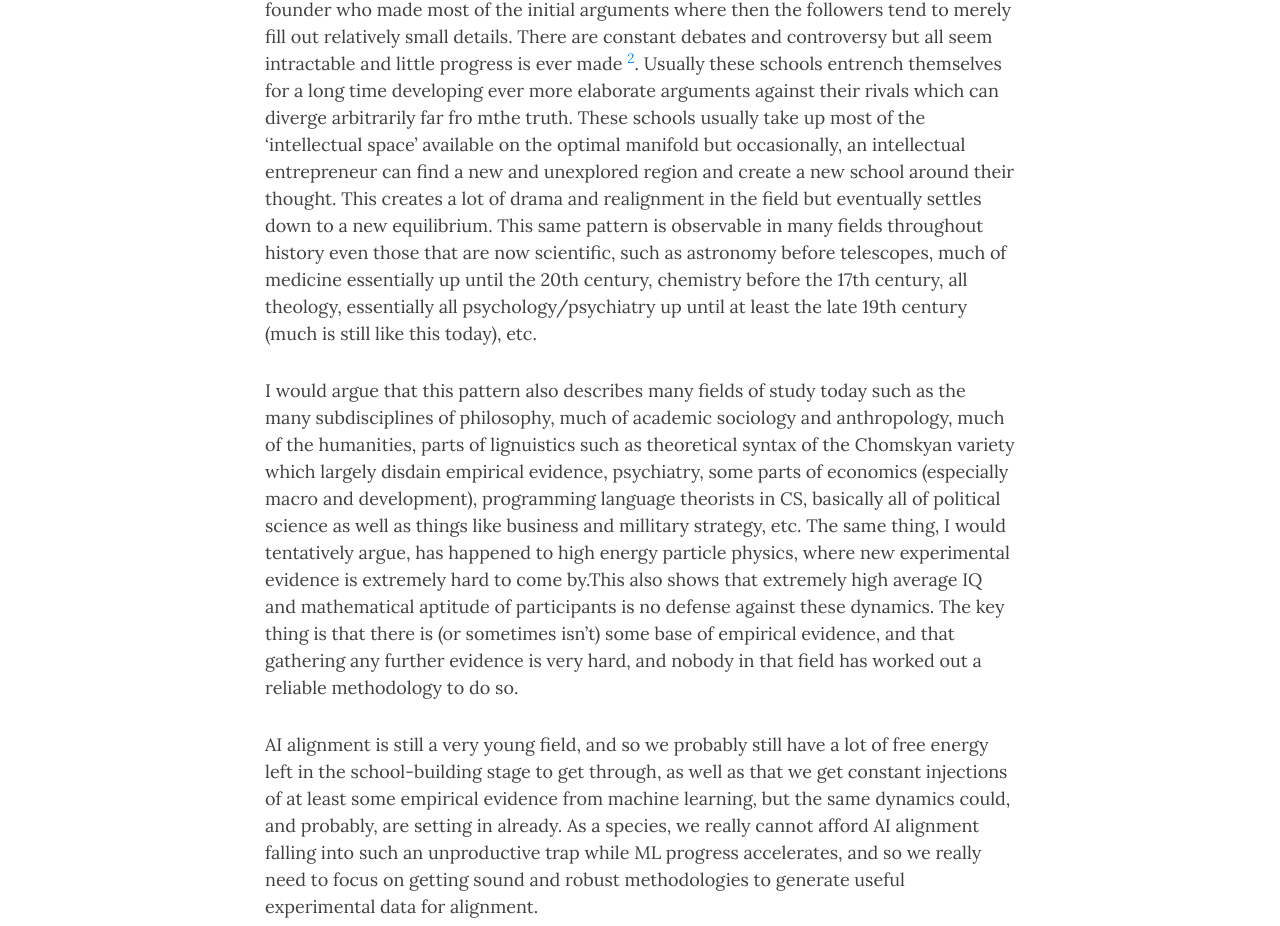
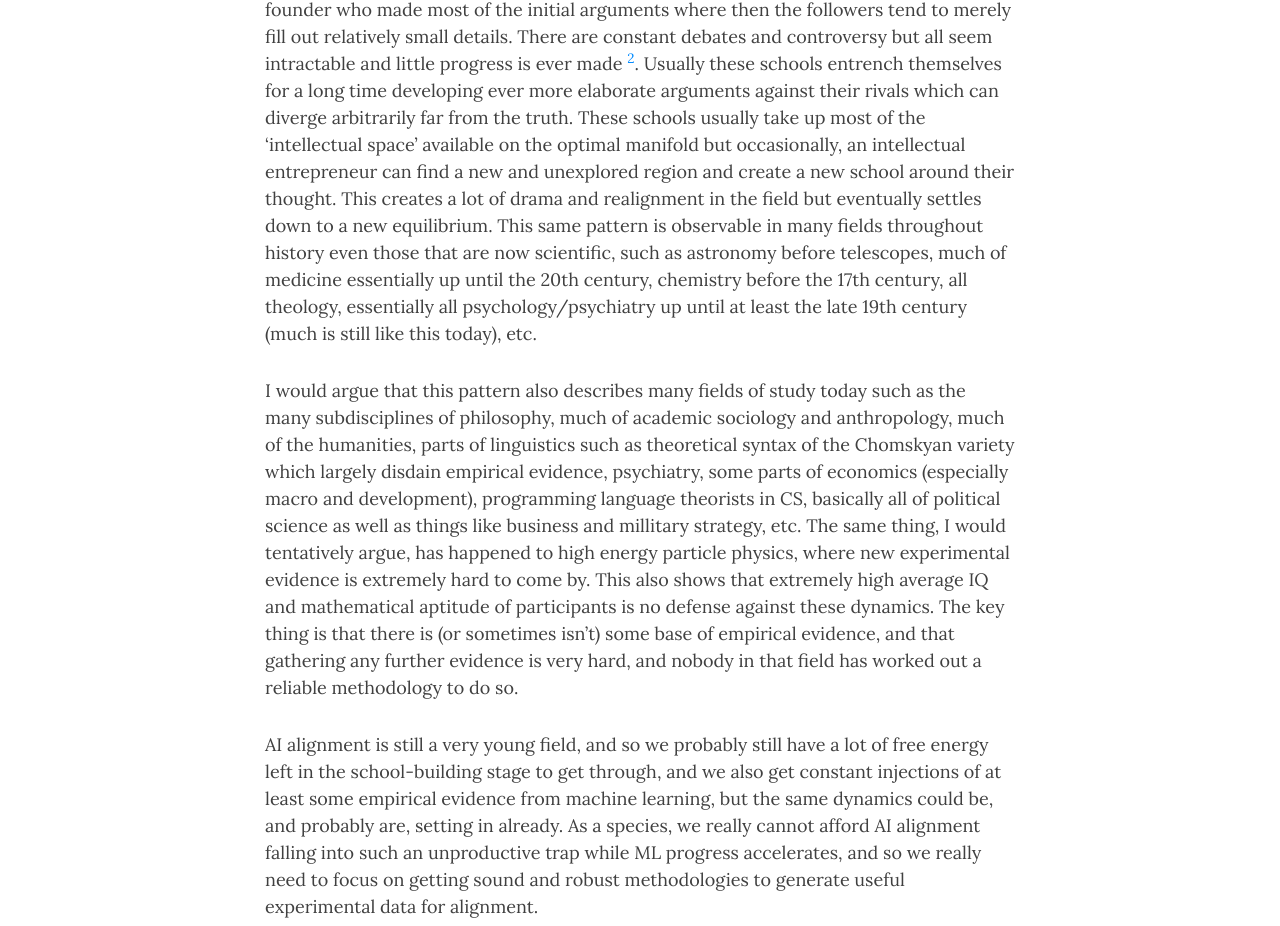
Before and after one commit to BerenMillidge/BerenMillidge.github.io, a Jekyll site: the page built from _posts/2022-08-27-Alignment-needs-empirical-evidence.md, in a window 1280 px wide and 1400 px high, scrolled down 2257 px. Shown: the part 208-1134 px from the top of the window. Built offline with Jekyll 4.4.1, drawn with Linux system fonts in a browser that asks for light colours; nearby versions of some CDN libraries; some of the changed text lies outside the part shown.

Commit message:
correcting various typos and errors

```diff
--- a/_posts/2022-08-27-Alignment-needs-empirical-evidence.md
+++ b/_posts/2022-08-27-Alignment-needs-empirical-evidence.md
@@ -3,13 +3,13 @@
 layout: post
 ---
 
-There has recently been a lot of discussion on Lesswrong about whether alignment is a uniquely hard problem because of the intrinsic lack of empirical evidence. Once we have an AGI, it seems unlikely we could safely experiment on it for a long time (potentially decades) until we crack alignment. The argument goes that instead need to solve alignment 'in advance' using primarily a-priori reasoning and theory construction. My feeling is that attempting to do this is extremely hard and very unlikely to succeed. I also think this is supported by intellectual history which shows the dismal failure of most fields of study to make substantive intellectual progress without a constant stream of new empirical evidence. I think that, based on outside view grounds, that this is very likely to also happen with alignment.
+There has recently been a lot of discussion on Lesswrong about whether alignment is a uniquely hard problem because of the intrinsic lack of empirical evidence. Once we have an AGI, it seems unlikely we could safely experiment on it for a long time (potentially decades) until we crack alignment. The argument goes that instead need to solve alignment 'in advance' using primarily a-priori reasoning and theory construction. My feeling is that attempting to do this is extremely hard and very unlikely to succeed. I also think this is supported by intellectual history which shows the dismal failure of most fields of study to make substantive intellectual progress without a constant stream of new empirical evidence. I think that, based on outside view grounds, that this is very likely to also happen with alignment absent a strong push for empiricism.
 
 However, the argument that direct experimentation on AGIs is going to be tough is still valid. However, this does not mean that we should throw up our hands despair. Instead, as a field, we need to be inventive in coming up with new methodologies for getting empirical evidence. This can be from studying existing ML models, or coming up with deliberate models of various failure modes we are concerned with, developing explicit ways to measure and quantify alignment relevant properties, empirically looking at the scaling relationships of current alignment techniques, and red-teaming models so as to try to elicit misaligned behaviours at non-threatening capability levels that we can then study. These approaches are just from off the top of my head, and if there is one thing that we know from the history of science it is that lateral and inventive thinking to come up with a new way to measure or quantify a phenomenon is a big step towards developing a rigorous science around it.
 
-One approach which I think isn't getting enough attention is in trying to deliberately induce misaligned behaviour in current ML models which are not at a dangerous level of capabilities. For instance, we should be able to experimentally create things like mesaoptimizers, deception, gradient hacking, etc in current ML models and then learn to quantify and study their properties in current models which are not dangerous. This should provide a rich vein of empirical evidence which we can study to try to derive a more general theory which can scale to larger models and ultimately to AGI.
+One approach which I think isn't getting enough attention is in trying to deliberately induce misaligned behaviour in current ML models which are not at a dangerous level of capabilities. For instance, we should be able to experimentally create things like mesaoptimizers, deception, gradient hacking, etc in current ML models and then learn to quantify and study their properties in a safe and contained way. This should provide a rich vein of empirical evidence which we can study to try to derive a more general theory which can scale to larger models and ultimately to AGI.
 
-Theory brings generality, which is exactly what we need to ensure that our techniques will scale to AGIs before we build them, but theory cannot be built from nothing. However, empirically, from the history of science, it seems theory needs a huge base of empirical evidence to work with, as well as constant reciprocal interaction between theory and practice to really progress.
+Theory brings generality, which is exactly what we need to ensure that our techniques will scale to AGIs before we build them, but theory cannot be built from nothing. Empirically, if we study the history of science, it seems theory needs a huge base of empirical evidence to work with, as well as constant reciprocal interaction between theory and practice to really progress.
 
 ### Why theorizing alone cannot go far
 
@@ -23,15 +23,15 @@
 
 Another way to think of this is from the machine learning / statistics perspectives. We can think of the scientific process as society slowly performing some kind of approximate Bayesian inference over the empirical data it has received. When we have very little data, we have two problems. The minor one is that our (societies') 'priors' are more important and this can completely stymie fields of scientific advance indefinitely if the priors are wrong. Secondly, and more fundamentally, is that with little data there is a huge optimal manifold of hypotheses with effectively equal likelihood with nothing to preference one hypothesis over another. A stochastic optimization process like science then essentially just randomly walks over this manifold. Absent new information, this equilibrium can persist indefinitely.
 
-What this looks like in practice is that the field has a number of schools which disagree about fundamental questions. Each school is usually founded by a charismatic intellectual founder who made most of the initial arguments where then the followers tend to merely fill out relatively small details. There are constant debates and controversy but all seem intractable and little progress is ever made [^2]. Usually these schools entrench themselves for a long time developing ever more elaborate arguments against their rivals which can diverge arbitrarily far fro mthe truth. These schools usually take up most of the 'intellectual space' available on the optimal manifold but occasionally, an intellectual entrepreneur can find a new and unexplored region and create a new school around their thought. This creates a lot of drama and realignment in the field but eventually settles down to a new equilibrium. This same pattern is observable in many fields throughout history even those that are now scientific, such as astronomy before telescopes, much of medicine essentially up until the 20th century, chemistry before the 17th century, all theology, essentially all psychology/psychiatry up until at least the late 19th century (much is still like this today), etc.
+What this looks like in practice is that the field has a number of schools which disagree about fundamental questions. Each school is usually founded by a charismatic intellectual founder who made most of the initial arguments where then the followers tend to merely fill out relatively small details. There are constant debates and controversy but all seem intractable and little progress is ever made [^2]. Usually these schools entrench themselves for a long time developing ever more elaborate arguments against their rivals which can diverge arbitrarily far from the truth. These schools usually take up most of the 'intellectual space' available on the optimal manifold but occasionally, an intellectual entrepreneur can find a new and unexplored region and create a new school around their thought. This creates a lot of drama and realignment in the field but eventually settles down to a new equilibrium. This same pattern is observable in many fields throughout history even those that are now scientific, such as astronomy before telescopes, much of medicine essentially up until the 20th century, chemistry before the 17th century, all theology, essentially all psychology/psychiatry up until at least the late 19th century (much is still like this today), etc.
 
-I would argue that this pattern also describes many fields of study today such as the many subdisciplines of philosophy, much of academic sociology and anthropology, much of the humanities, parts of lignuistics such as theoretical syntax of the Chomskyan variety which largely disdain empirical evidence, psychiatry, some parts of economics (especially macro and development),  programming language theorists in CS, basically all of political science as well as things like business and millitary strategy, etc. The same thing, I would tentatively argue, has happened to high energy particle physics, where new experimental evidence is extremely hard to come by.This also shows that extremely high average IQ and mathematical aptitude of participants is no defense against these dynamics. The key thing is that there is (or sometimes isn't) some base of empirical evidence, and that gathering any further evidence is very hard, and nobody in that field has worked out a reliable methodology to do so.
+I would argue that this pattern also describes many fields of study today such as the many subdisciplines of philosophy, much of academic sociology and anthropology, much of the humanities, parts of linguistics such as theoretical syntax of the Chomskyan variety which largely disdain empirical evidence, psychiatry, some parts of economics (especially macro and development),  programming language theorists in CS, basically all of political science as well as things like business and millitary strategy, etc. The same thing, I would tentatively argue, has happened to high energy particle physics, where new experimental evidence is extremely hard to come by. This also shows that extremely high average IQ and mathematical aptitude of participants is no defense against these dynamics. The key thing is that there is (or sometimes isn't) some base of empirical evidence, and that gathering any further evidence is very hard, and nobody in that field has worked out a reliable methodology to do so.
 
-AI alignment is still a very young field, and so we probably still have a lot of free energy left in the school-building stage to get through, as well as that we get constant injections of at least some empirical evidence from machine learning, but the same dynamics could, and probably, are setting in already. As a species, we really cannot afford AI alignment falling into such an unproductive trap while ML progress accelerates, and so we really need to focus on getting sound and robust methodologies to generate useful experimental data for alignment.
+AI alignment is still a very young field, and so we probably still have a lot of free energy left in the school-building stage to get through, and we also get constant injections of at least some empirical evidence from machine learning, but the same dynamics could be, and probably are, setting in already. As a species, we really cannot afford AI alignment falling into such an unproductive trap while ML progress accelerates, and so we really need to focus on getting sound and robust methodologies to generate useful experimental data for alignment.
 
 ### Case studies of theory and practice
 
-In general, our current experience of ML where experiment and engineering runs far in advance of theory is also extremely common historically (and perhaps is a common element of any technological revolution). We saw this happen again and again in the first and second industrial revolution where industrial advances happened primarily as a result of tinkerers and engineers experimenting practically while a theoretical understanding of the phenomena they were exploiting emerged only decades later. In the case of steam engines, the first steam engines were invented by Thomas Savery in the closing years of the 17th century and Thomas Newcomen in 1712, and were steadily improved. Then, in 1764, James Watt invented the condensing chamber which dramatically improved their efficiency [^3]. A theoretical understanding of why steam engines worked, and their fundamental limits only started to emerge in the early 19th century by Carnot and the rigorous field of thermodynamics only started moving towards maturity in the mid 19th century with Boltzmann, Planck and Clausius and only really achieved a full modern understanding with Gibbs in the 1870s. This is, at best, a 50 year gap between Watt and Carnot, and at worst an 150+ year gap between Newcomen and Gibbs. We probably can't be so lax with alignment as a 50 year gap between the development of the first superintelligences as a full theoretical understanding of them would probably spell our doom.
+In general, our current experience of ML where experiment and engineering runs far in advance of theory is also extremely common historically (and perhaps is a common element of any technological revolution). We saw this happen again and again in the first and second industrial revolution where industrial advances happened primarily as a result of tinkerers and engineers experimenting practically while a theoretical understanding of the phenomena they were exploiting emerged only decades later. In the case of steam engines, the first steam engines were invented by Thomas Savery in the closing years of the 17th century and Thomas Newcomen in 1712, and were steadily improved. Then, in 1764, James Watt invented the condensing chamber which dramatically improved their efficiency [^3]. A theoretical understanding of why steam engines worked, and their fundamental limits only started to emerge in the early 19th century by Carnot and the rigorous field of thermodynamics only started moving towards maturity in the mid 19th century with Boltzmann, Planck and Clausius and only really achieved a full modern understanding with Gibbs in the 1870s. This is, at best, a 50 year gap between Watt and Carnot, and at worst an 150+ year gap between Newcomen and Gibbs. We probably can't be so lax with alignment as a 50 year gap between the development of the first superintelligences and a full theoretical understanding of them would probably spell our doom.
 
 A similar pattern occured with the advances in metallurgy in the 18th and 19th century, such as the Bessmer process to make steel, which was developed by purely empirical means, but the materials science and chemistry knowledge needed to really understand these processes only emerged in the early-mid 20th century. A hybrid course of developments happened with electricity where initial experiments in the late 18th and early 19th outran theory, but then theory slowly caught up and a full theory of electromagnetism was propounded by Maxwell in the 1860s. Future development of technologies like radio waves 50 years later was thus entirely informed by the theory. In the early 20th century, theory in physics seem to have primarily outrun experiment or followed very closely on its heels such that technologies like nuclear weapons were developed with a (mostly) known theory already there. I don't have a fantastic grasp of the history of chemistry, but I am pretty sure that there was a huge amount of empirical work that occured first, including rigorous scientific measurement and study from the 17th century, with a full theoretical understanding of what was going on only really developing in the 19th (the periodic table and acids and bases) up to the early 20th century for atomic orbital and bonding theory.
 
```
Also changed, not shown: other parts of _posts/2022-08-27-Alignment-needs-empirical-evidence.md (+3 -3 lines).
